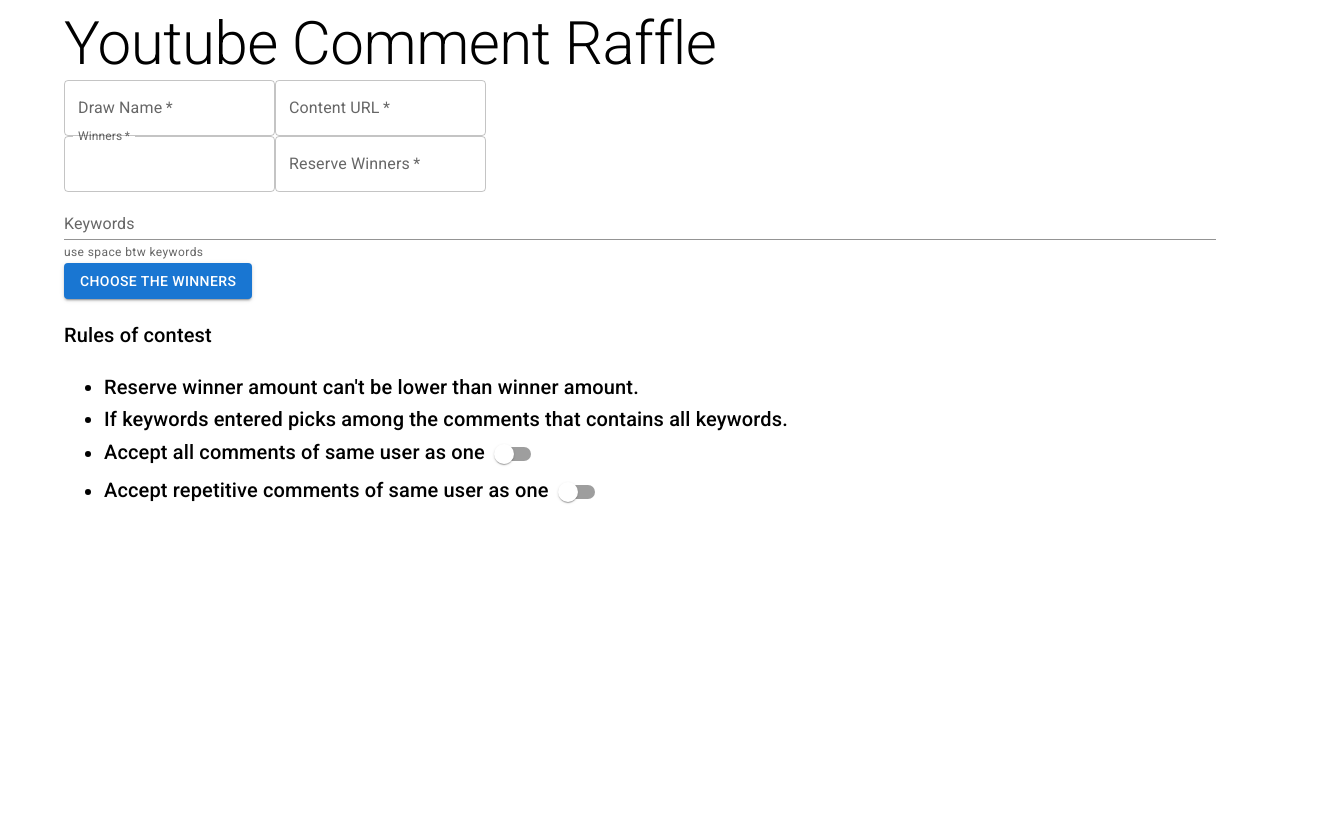
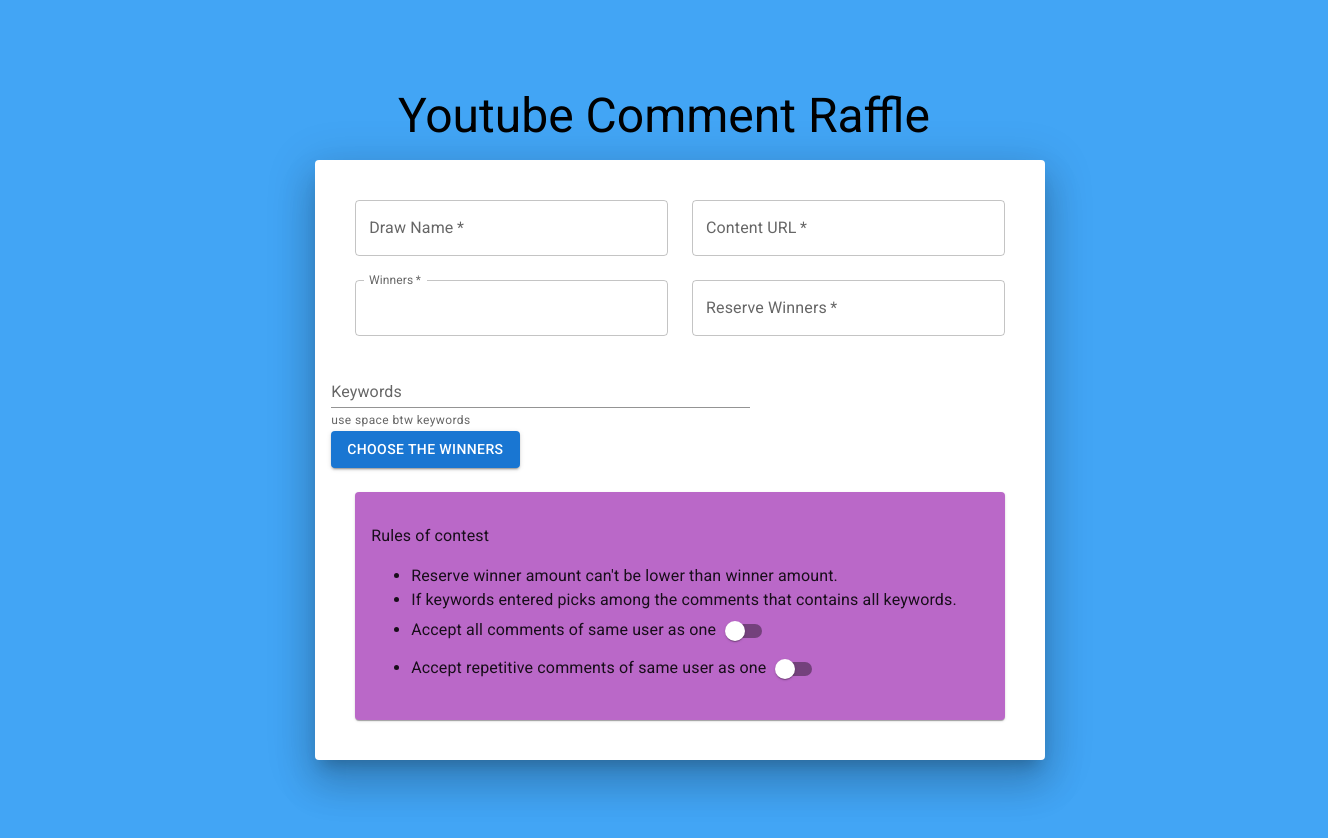
Before and after one commit to wspawned/youtube-giveaway-react, a React (Create React App) app: page / in a window 1280 px wide. Shown: the top 838 px of the page, 1328 px wide, since content can reach past the window. Before the commit the page ends 800 px from the top, so only its background shows below. Built offline with nearby package versions, Linux system fonts and the light colour scheme.

Commit message:
Form grids

```diff
--- a/src/App.js
+++ b/src/App.js
@@ -2,9 +2,10 @@
 import { TextField, Button, Typography, Switch } from "@mui/material";
 import { List, ListItem, ListItemText, ListItemAvatar, Avatar } from "@mui/material";
 import { Divider } from "@mui/material";
-import { Box, Container } from "@mui/material";
+import { Box, Container, Paper } from "@mui/material";
+import { fontSize } from "@mui/system";
 
-const API_KEY = "***";
+const API_KEY = "";
 const API_URL = "https://youtube.googleapis.com/youtube/v3/commentThreads?part=snippet";
 
 const App = () => {
@@ -132,15 +133,41 @@
   }
 
   return (
-    <Container>
+    <Box
+      sx={{
+        display: "flex",
+        minWidth: "100vw",
+        minHeight: "100vh",
+        p: 3,
+        bgcolor: "primary.light",
+        justifyContent: "center",
+        alignItems: "center",
+      }}
+    >
       <div className="app">
-      <Typography variant="h2" >Youtube Comment Raffle</Typography>
+        <Typography variant="h3" mb={2} textAlign="center" >
+          Youtube Comment Raffle
+        </Typography>
         <div>
+          <Paper
+            sx={{
+              width: "100%",
+              p: 2,
+            }}
+            elevation= "24"
+          >
             <form
               className="conditions"
               onSubmit={(e) => {
                 e.preventDefault();
                 apiCall();
+              }}
+            >
+              <Box
+                sx={{
+                  display: "grid",
+                  gridTemplateColumns: "repeat(2, 1fr)",
+                  gap:3, p:3,
                 }}
               >
                 <TextField
@@ -166,7 +193,6 @@
                   }}
                   required
                 />
-          <br />
 
                 <TextField
                   type="number"
@@ -193,7 +219,7 @@
                   }}
                   required
                 />
-          <br />
+                </Box>
 
                 <TextField
                   type="search"
@@ -205,22 +231,34 @@
                   onChange={(e) => {
                     setKeywords(e.target.value);
                   }}
+                  sx={{ width: "60%" }}
                 />
                 <br />
 
                 <Button type="submit" variant="contained" color="primary">
                   Choose the Winners
                 </Button>
+
             </form>
 
-        <div className="rules">
-          <Typography variant="h6">
+            <Paper
+              sx={{
+                p: 2,
+                m: 3,
+                bgcolor: "secondary.light",
+                textAlign: "left",
+              }}
+
+            >
+              <Typography>
                 <p> Rules of contest </p>
                 <ul>
-              <li>Reserve winner amount can't be lower than winner amount. </li>
                   <li>
-                If keywords entered picks among the comments that contains all
-                keywords.
+                    Reserve winner amount can't be lower than winner amount.{" "}
+                  </li>
+                  <li>
+                    If keywords entered picks among the comments that contains
+                    all keywords.
                   </li>
                   <li>
                     Accept all comments of same user as one
@@ -234,7 +272,8 @@
                   </li>
                 </ul>
               </Typography>
-        </div>
+            </Paper>
+          </Paper>
 
           <div className="results">
             {winners.length ? (
@@ -328,8 +367,7 @@
           </div>
         </div>
       </div>
-    </Container>
-
+    </Box>
   );
 };
 
--- a/src/index.css
+++ b/src/index.css
@@ -1,95 +1,6 @@
 @import "https://necolas.github.io/normalize.css/8.0.1/normalize.css";
 
-* {
+/* * {
   box-sizing: border-box;
   font-family:Cambria, Cochin, Georgia, Times, 'Times New Roman', serif;
-}
-
-.app-header {
-  width: 40%;
-  height: 2em;
-  line-height: 2em;
-  position: relative;
-  margin: auto;
-  font-size: 2em;
-  text-align: center;
-  font-family:Cambria, Cochin, Georgia, Times, 'Times New Roman', serif;
-  color: aliceblue;
-  background-color:blueviolet;
-  border-radius: .7em;
-}
-
-.name-url {
-  display: flex;
-  flex-direction: row;
-}
-
-.url {
-  width: 75%;
-}
-
-.conditions {
-  justify-content: center;
-  align-items: center;
-  position: relative;
-  width: 40%;
-  margin: auto;
-  padding: 1em;
-}
-
-.numbers {
-  display: flex;
-  justify-content: space-between;
-  margin: auto;
-}
-
-.numbers > label {
-  text-align: center;
-}
-
-input[type=number] {
-  width: 30%;
-  align-items: center;
-  margin: auto;
-  margin-top: .3em;
-}
-
-label {
-  display: block;
-  margin: 1em;
-}
-
-input {
-  display: block;
-  width: 100%;
-  height: 2em;
-  margin-top: .3em;
-}
-
-.rules {
-  justify-content: center;
-  align-items: center;
-  position: relative;
-  width: 40%;
-  margin: auto;
-  padding: 2em;
-}
-
-.submit {
-  display: block;
-  width: 20%;
-  margin: auto;
-}
-
-.results {
-  justify-content: center;
-  align-items: center;
-  position: relative;
-  width: 40%;
-  margin: auto;
-  padding: 2em;
-}
-
-a {
-  display: block;
-}
+} */
--- a/src/index.js
+++ b/src/index.js
@@ -1,6 +1,6 @@
 import React from 'react';
 import ReactDOM from 'react-dom/client';
-// import './index.css';
+import './index.css';
 import App from './App';
 
 const root = ReactDOM.createRoot(document.getElementById('root'));
```
Lines whose indentation alone changed are shown as unchanged.
